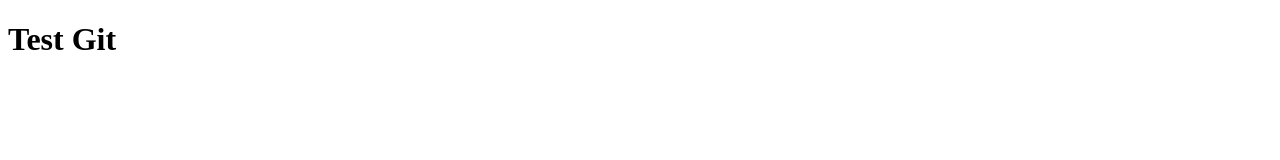
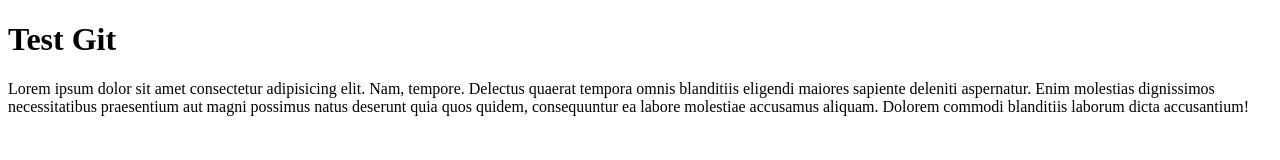
Before and after one commit to iEdwin10/testGit, a plain HTML site: page index.html in a window 1280 px wide. Drawn offline with Linux system fonts and the light colour scheme.

Commit message:
V1.2.0 Ajout de la description

```diff
--- a/index.html
+++ b/index.html
@@ -7,5 +7,6 @@
 </head>
 <body>
     <h1>Test Git</h1>
+    <p>Lorem ipsum dolor sit amet consectetur adipisicing elit. Nam, tempore. Delectus quaerat tempora omnis blanditiis eligendi maiores sapiente deleniti aspernatur. Enim molestias dignissimos necessitatibus praesentium aut magni possimus natus deserunt quia quos quidem, consequuntur ea labore molestiae accusamus aliquam. Dolorem commodi blanditiis laborum dicta accusantium!</p>
 </body>
 </html>
```
